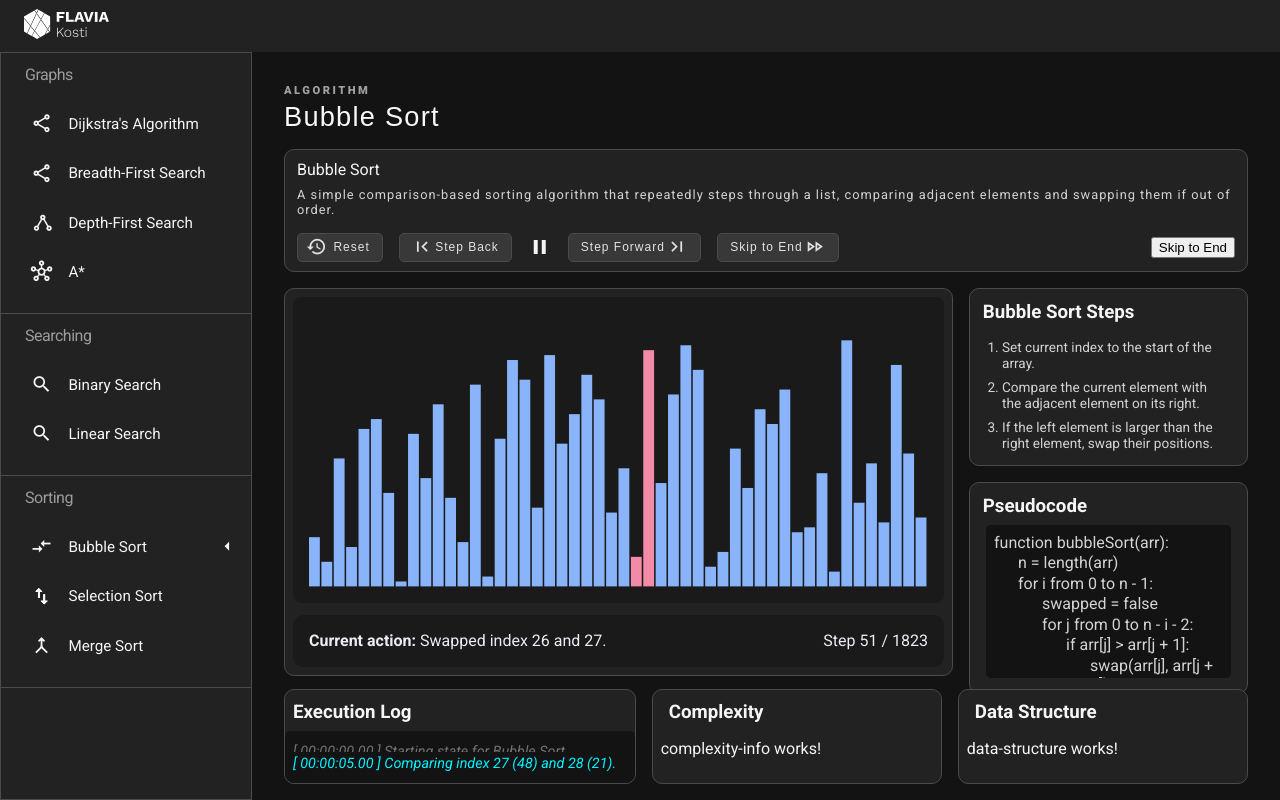
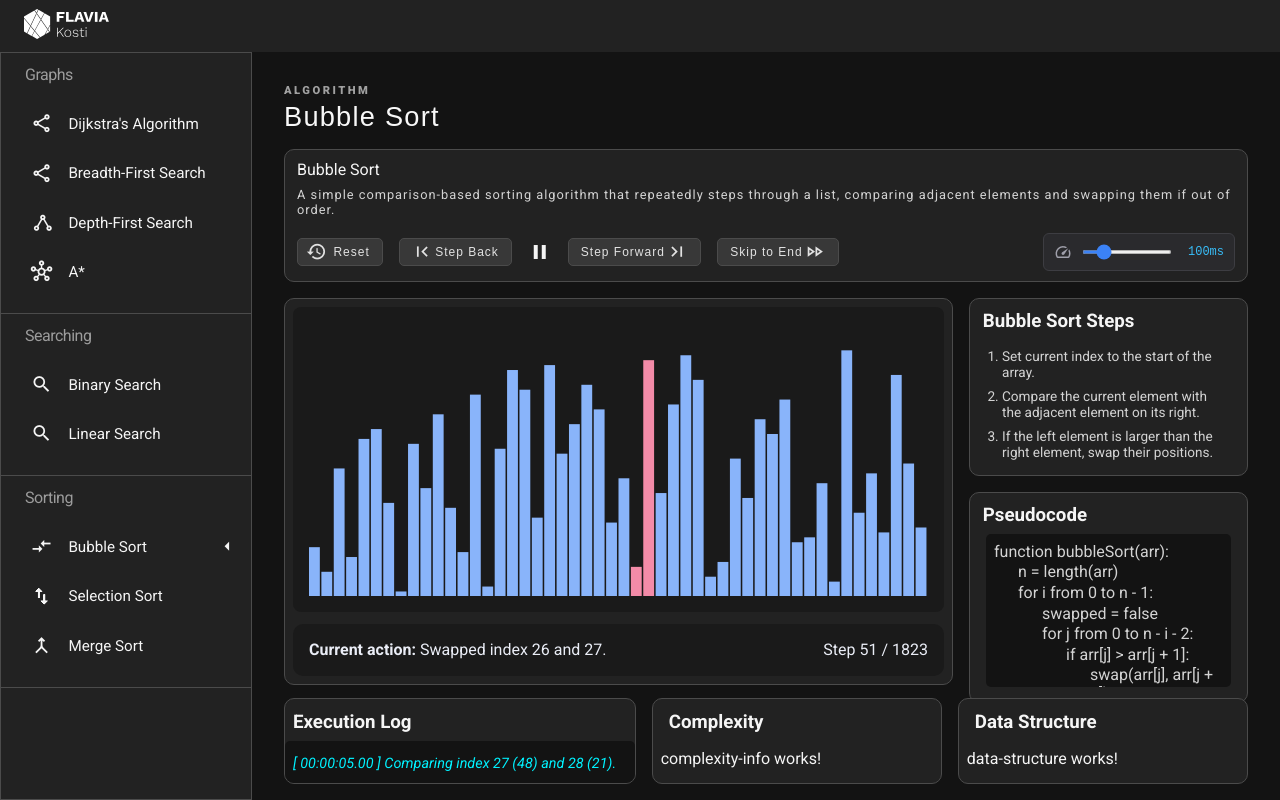
Before and after one commit to flavia3107/algorithm-visualizer, an Angular app: page / in a window 1280 px wide. Built offline with nearby package versions, Linux system fonts and the light colour scheme.

Commit message:
Algorithm-Visualizer: Controls - P12

```diff
--- a/src/app/components/controls/controls.html
+++ b/src/app/components/controls/controls.html
@@ -25,8 +25,11 @@
 			<span class="material-icons-outlined"> fast_forward </span>
 		</button>
 	</div>
-	<div class="size-controls">
-		<button>Skip to End</button>
+	<div class="size-controls speed-control-wrapper">
+		<span class="material-icons-outlined speed-icon">speed</span>
+		<input type="range" min="10" max="500" step="10" [value]="speedDelayMs()"
+			(input)="setSpeed($event.target.value)" class="speed-range" title="Execution Speed" />
+		<span class="speed-value">{{ speedDelayMs() }}ms</span>
 	</div>
 </div>
 
--- a/src/app/components/controls/controls.scss
+++ b/src/app/components/controls/controls.scss
@@ -17,6 +17,40 @@
 	margin: 0 0.25rem 0 -0.25rem;
 }
 
+.speed-control-wrapper {
+	display: inline-flex;
+	align-items: center;
+	gap: 8px;
+	background-color: #2a2a2d; /* Matches your .btn or card background */
+	border: 1px solid #3d3d42;
+	border-radius: 6px;
+	padding: 0 10px;
+	height: 36px;
+	color: #e0e0e0;
+}
+
+.speed-control-wrapper .speed-icon {
+	font-size: 18px;
+	color: #a0a0ab;
+}
+
+.speed-control-wrapper .speed-range {
+	width: 90px;
+	height: 4px;
+	background: #3f3f46;
+	border-radius: 2px;
+	accent-color: #3b82f6;
+	cursor: pointer;
+}
+
+.speed-control-wrapper .speed-value {
+	font-size: 12px;
+	font-family: monospace;
+	color: #38bdf8;
+	min-width: 42px;
+	text-align: right;
+}
+
 @media screen and (max-width: 1600px) {
 	.summary {
 		width: 100%;
--- a/src/app/components/controls/controls.ts
+++ b/src/app/components/controls/controls.ts
@@ -11,6 +11,7 @@ export class Controls {
   private _manager = inject(AlgorithmManager);
   readonly activeAlgorithm = this._manager.activeView;
   readonly isPlaying = this._manager.isPlaying;
+  public speedDelayMs = this._manager.speedMs;
 
   public playOrStopAlgorithm() {
     this._manager.togglePlay();
@@ -31,4 +32,8 @@ export class Controls {
   public resetSteps() {
     this._manager.resetSteps();
   }
+
+  public setSpeed(value: string) {
+    this._manager.setSpeed(+value);
+  }
 }
```
